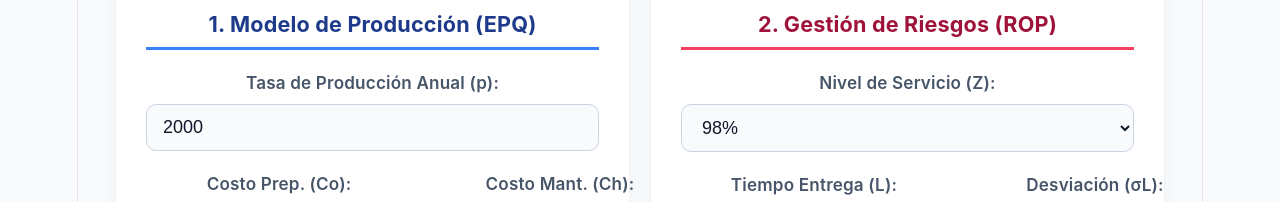
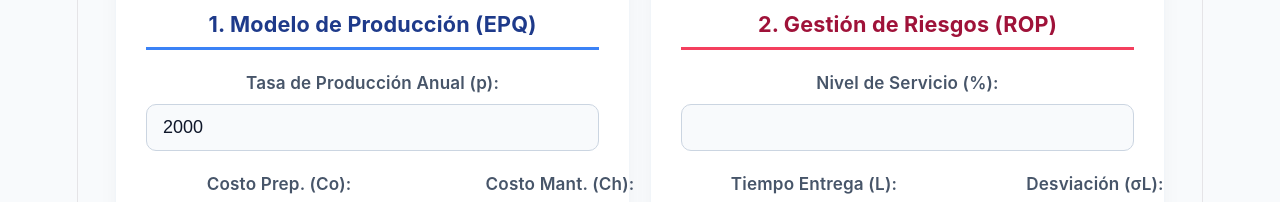
Before and after one commit to alexisgtierrz/InduTech, a React (Vite) app in the folder indutech-frontend/: page / in a window 1280 px wide. Shown: the part 451-653 px from the top of the page. Built offline with nearby package versions, Linux system fonts and the light colour scheme; no server answers.

Commit message:
Agrega nivel de servicio manual

```diff
--- a/indutech-frontend/src/components/Simulator.tsx
+++ b/indutech-frontend/src/components/Simulator.tsx
@@ -54,12 +54,16 @@ export const Simulator = ({ params, resultados, handleChange }: Props) => {
           <h3 className="module-title">2. Gestión de Riesgos (ROP)</h3>
           <div className="module-inputs">
             <div className="input-group">
-              <label>Nivel de Servicio (Z):</label>
-              <select name="z" value={params.z} onChange={handleChange}>
-                <option value={1.65}>95%</option>
-                <option value={2.05}>98%</option>
-                <option value={2.33}>99%</option>
-              </select>
+              <label>Nivel de Servicio (%):</label>
+              <input
+                type="number"
+                name="nivelServicio"
+                min="50"
+                max="99.9"
+                step="0.1"
+                value={params.nivelServicio}
+                onChange={handleChange}
+              />
             </div>
             <div className="input-row-half">
               <div className="input-group">
```
